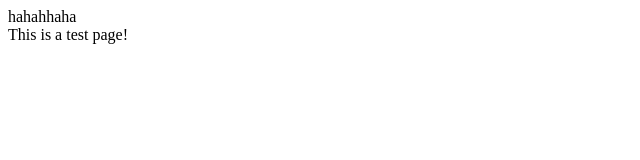
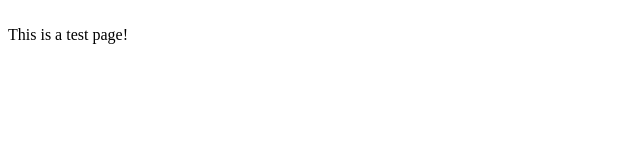
Before and after one commit to weimingli/sample-app, a plain HTML site: page index.html in a window 1280 px wide. Shown: the full height of the page, 0-640 px from the left. Drawn offline with Linux system fonts and the light colour scheme.

Commit message:
removing hahahah

```diff
--- a/index.html
+++ b/index.html
@@ -1,6 +1,5 @@
 <html>
 	<body>
-		hahahhaha
 		<br>
 		This is a test page!
 	</body>
```
